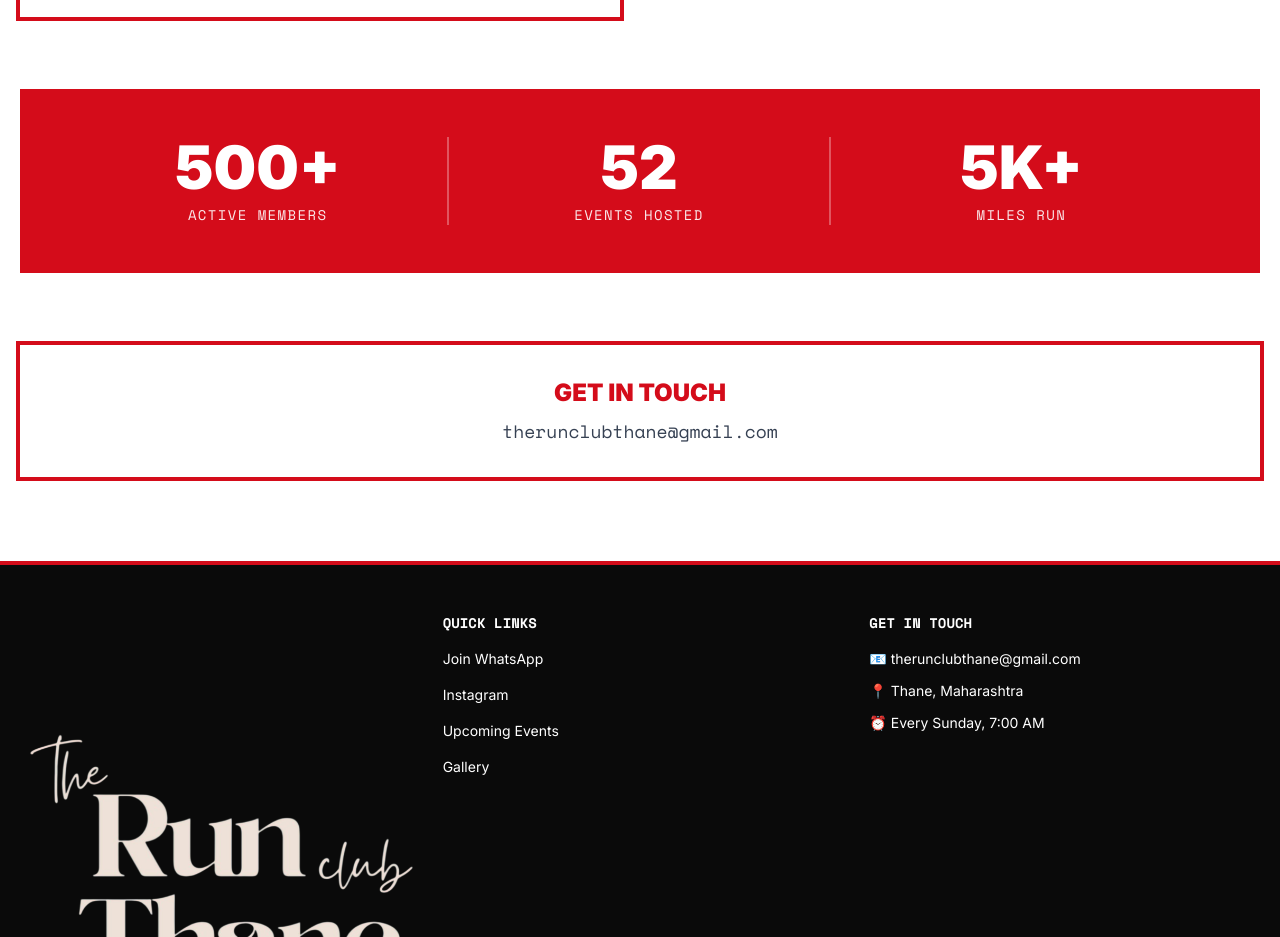
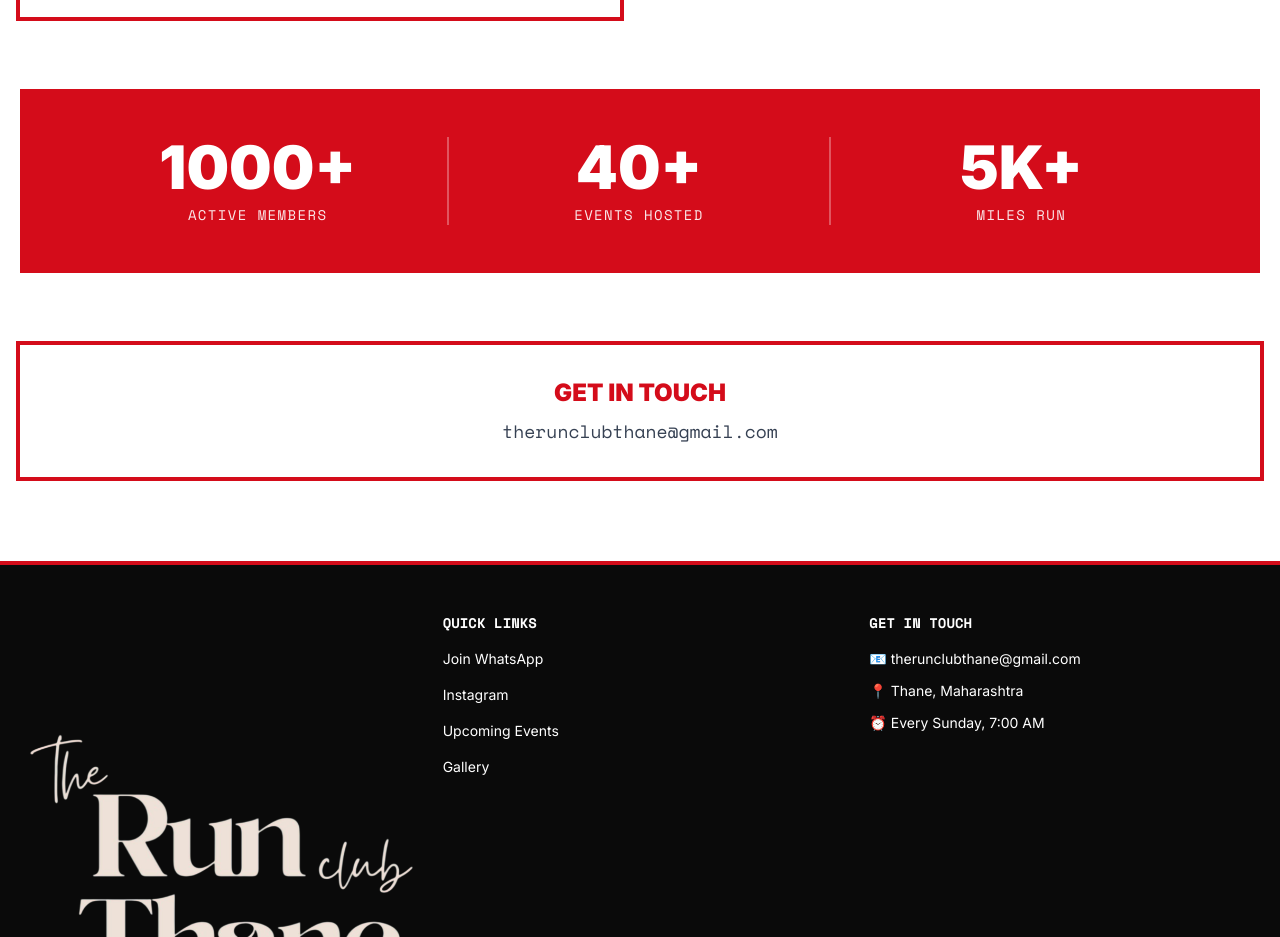
Before and after one commit to rithvikshettyy/trct.in, a Next.js app: page /about in a window 1280 px wide. Shown: the part 1720-2657 px from the top of the page. Built offline with nearby package versions, Linux system fonts and the light colour scheme.

Commit message:
updated about page

```diff
--- a/app/about/page.tsx
+++ b/app/about/page.tsx
@@ -135,11 +135,11 @@ export default function AboutPage() {
           {/* Stats Section */}
           <div className="grid grid-cols-1 md:grid-cols-3 gap-8 md:gap-0 bg-primary text-white p-10 md:p-12 border-4 border-white mb-16">
             <div className="text-center md:border-r-2 border-white/30 md:px-4">
-              <p className="text-5xl md:text-5xl lg:text-6xl font-black">500+</p>
+              <p className="text-5xl md:text-5xl lg:text-6xl font-black">1000+</p>
               <p className="font-mono text-sm uppercase tracking-widest mt-2 opacity-90">Active Members</p>
             </div>
             <div className="text-center md:border-r-2 border-white/30 md:px-4">
-              <p className="text-5xl md:text-5xl lg:text-6xl font-black">52</p>
+              <p className="text-5xl md:text-5xl lg:text-6xl font-black">40+</p>
               <p className="font-mono text-sm uppercase tracking-widest mt-2 opacity-90">Events Hosted</p>
             </div>
             <div className="text-center md:px-4">
```
